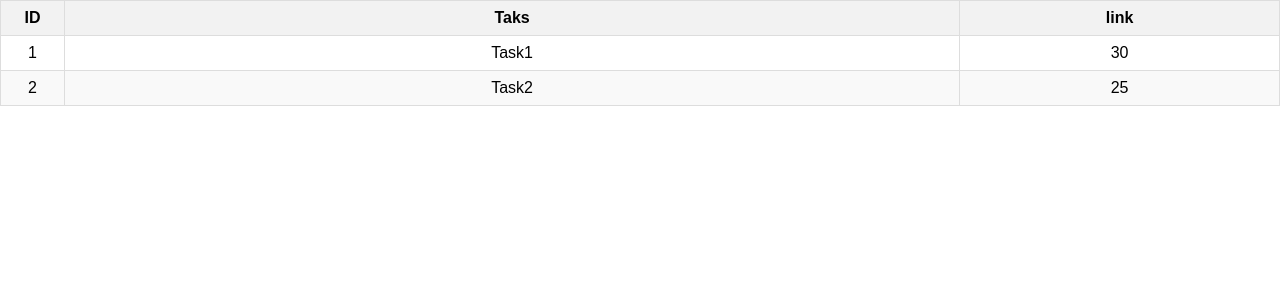
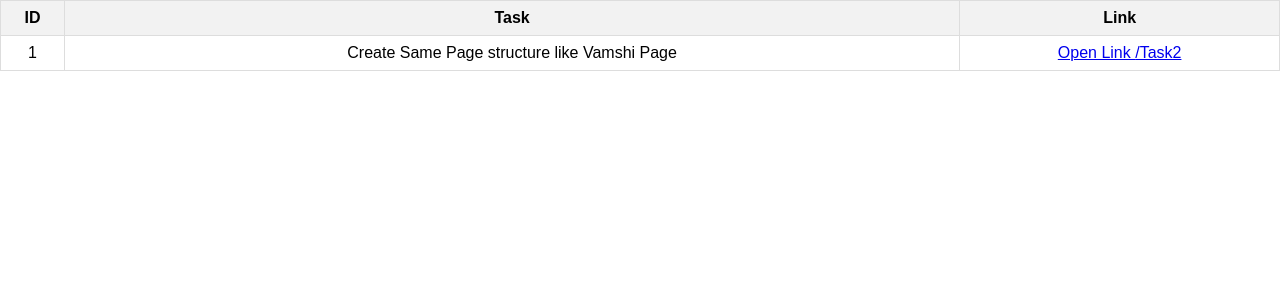
Before and after one commit to ravimanchi0321/E-comm-Dashboard, a React (Create React App) app: page /RaviPage in a window 1280 px wide. Shown: the top 300 px of the page. Built offline with nearby package versions, Linux system fonts and the light colour scheme.

Commit message:
added new Structure and gave 1st task to both ppl

```diff
--- a/src/Components/TableComponent.js
+++ b/src/Components/TableComponent.js
@@ -17,7 +17,16 @@ const TableComponent = ({ data, columns }) => {
                 {data.map((row) => (
                     <tr key={row.id}>
                         {columns.map((column) => (
-                            <td key={column.key}>{row[column.key]}</td>
+                            <td key={column.key}>
+                                {column.key === "link" ? (
+                                    // Only the link should display its own value
+                                    <a href={row[column.key]} target="_blank" rel="noopener noreferrer">
+                                        Open Link {row.link}
+                                    </a>
+                                ) : (
+                                    row[column.key]
+                                )}
+                            </td>
                         ))}
                     </tr>
                 ))}
--- /dev/null
+++ b/src/Components/TaskComponents/VamshiTasks/VamshiTask1.js
@@ -0,0 +1,9 @@
+import React from "react";
+
+const VamshiTask1 = () => {
+    return (
+        <span>This is 1st Task page for Vamshi</span>
+    );
+};
+
+export default VamshiTask1;
--- a/src/Data/GirishTableData.json
+++ b/src/Data/GirishTableData.json
@@ -1,11 +1,10 @@
 {
   "data": [
-    { "id": 1, "name": "Task1", "link": 30 },
-    { "id": 2, "name": "Task2", "link": 25 }
+    { "id": 1, "name": "Create Same Page structure like Vamshi Page", "link": "/Task2" }
   ],
   "columns": [
     { "key": "id", "header": "ID", "width": "5%" },
-    { "key": "name", "header": "Taks" , "width": "70%" },
-    { "key": "link", "header": "link", "width": "25%" }
+    { "key": "name", "header": "Task", "width": "70%" },
+    { "key": "link", "header": "Link", "width": "25%" }
   ]
 }
--- a/src/Data/RaviTableData.json
+++ b/src/Data/RaviTableData.json
@@ -1,11 +1,10 @@
 {
   "data": [
-    { "id": 1, "name": "Task1", "link": 30 },
-    { "id": 2, "name": "Task2", "link": 25 }
+    { "id": 1, "name": "Create Same Page structure like Vamshi Page", "link": "/Task2" }
   ],
   "columns": [
     { "key": "id", "header": "ID", "width": "5%" },
-    { "key": "name", "header": "Taks" , "width": "70%" },
-    { "key": "link", "header": "link", "width": "25%" }
+    { "key": "name", "header": "Task", "width": "70%" },
+    { "key": "link", "header": "Link", "width": "25%" }
   ]
 }
--- a/src/Data/VamshiTableData.json
+++ b/src/Data/VamshiTableData.json
@@ -1,11 +1,10 @@
 {
   "data": [
-      { "id": 1, "name": "Task1", "link": 30 },
-      { "id": 2, "name": "Task2", "link": 25 }
+    { "id": 1, "name": "Created Task Structure", "link": "/VamshiTask1" }
   ],
   "columns": [
     { "key": "id", "header": "ID", "width": "5%" },
-      { "key": "name", "header": "Taks" , "width": "70%" },
-      { "key": "link", "header": "link", "width": "25%" }
+    { "key": "name", "header": "Task", "width": "70%" },
+    { "key": "link", "header": "Link", "width": "25%" }
   ]
 }
--- a/src/Routes/RouteStack.js
+++ b/src/Routes/RouteStack.js
@@ -4,6 +4,7 @@ import SignInPage from "../Pages/SignInPage";
 import RaviLandingPage from "../Pages/RaviLandingPage";
 import GirisLandingPage from "../Pages/GirishLandingPage";
 import VamshiLandingPage from "../Pages/VamshiLandingPage";
+import VamshiTask1 from "../Components/TaskComponents/VamshiTasks/VamshiTask1";
 
 const RouteStack = () => {
     return (
@@ -13,6 +14,7 @@ const RouteStack = () => {
                 <Route path="RaviPage" element={<RaviLandingPage />}></Route>
                 <Route path="GirishPage" element={<GirisLandingPage />}></Route>
                 <Route path="VamshiPage" element={<VamshiLandingPage />}></Route>
+                <Route path="VamshiTask1" element={<VamshiTask1/>}></Route>
             </Routes>
         </BrowserRouter>
     );
```
Lines whose indentation alone changed are shown as unchanged.
